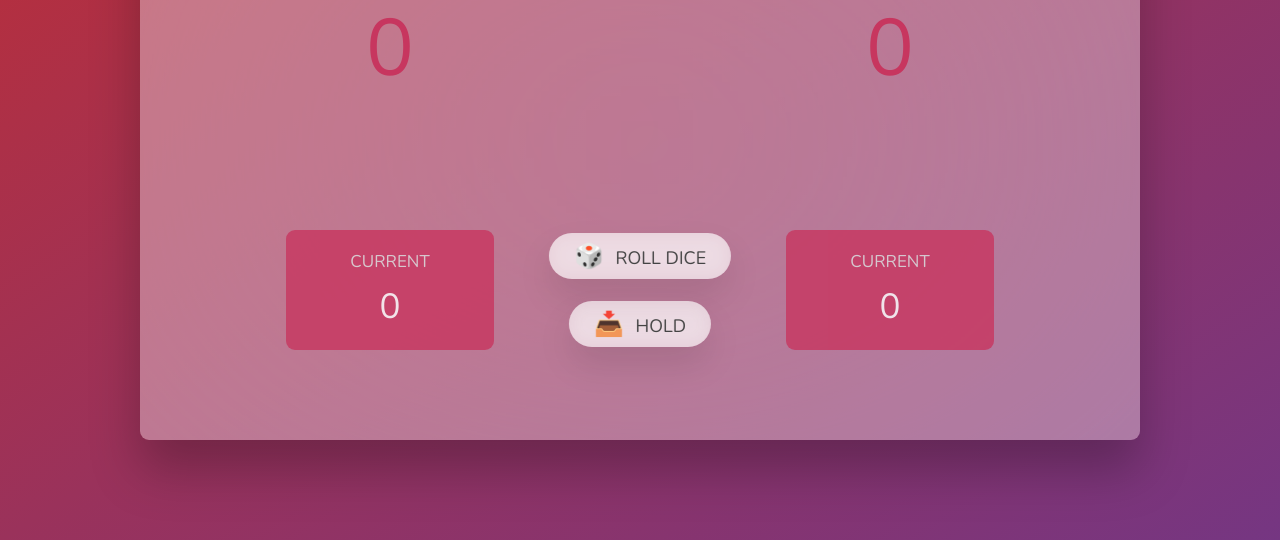
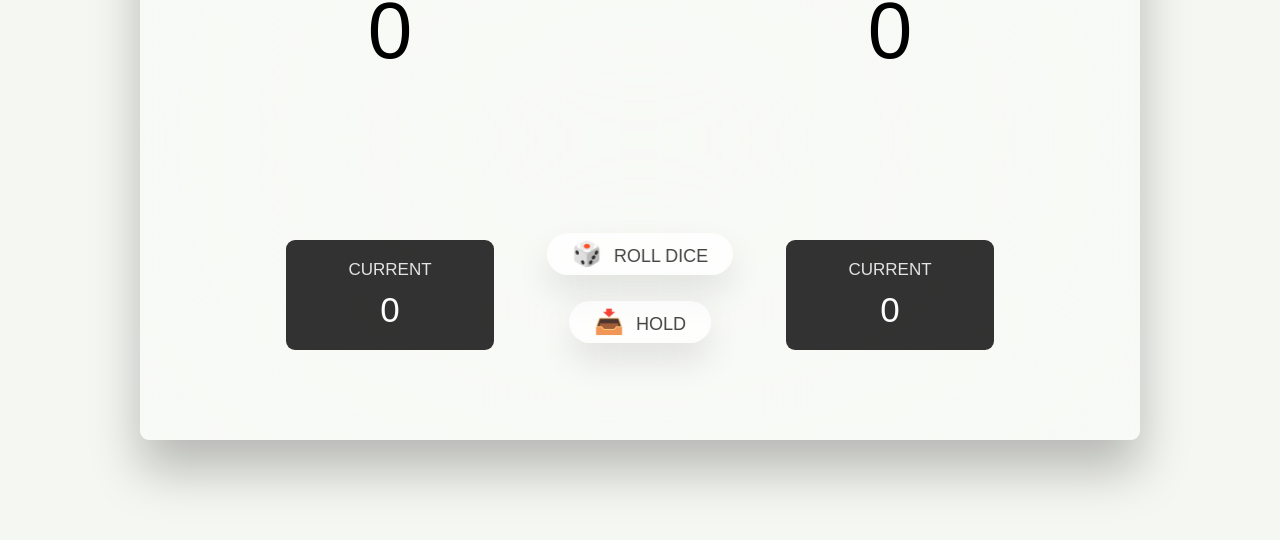
Before and after one commit to BertrandDuclot/Pig-Game, a plain HTML site: page index.html in a window 1280 px wide. Shown: the part 260-800 px from the top of the page. Drawn offline with nearby package versions, Linux system fonts and the light colour scheme.

Commit message:
Modified CSS

```diff
--- a/style.css
+++ b/style.css
@@ -1,5 +1,3 @@
-@import url('https://fonts.googleapis.com/css2?family=Nunito&display=swap');
-
 * {
   margin: 0;
   padding: 0;
@@ -12,11 +10,11 @@ html {
 }
 
 body {
-  font-family: 'Nunito', sans-serif;
+  font-family: Arial, Helvetica, sans-serif, sans-serif;
   font-weight: 400;
   height: 100vh;
   color: #333;
-  background-image: linear-gradient(to top left, #753682 0%, #bf2e34 100%);
+  background-image: linear-gradient(to top left, #f5f7f2 0%, #f5f7f2 100%);
   display: flex;
   align-items: center;
   justify-content: center;
@@ -59,7 +57,7 @@ main {
 .score {
   font-size: 8rem;
   font-weight: 300;
-  color: #c7365f;
+  color: black;
   margin-bottom: auto;
 }
 
@@ -78,7 +76,7 @@ main {
 }
 
 .current {
-  background-color: #c7365f;
+  background-color: #000000;
   opacity: 0.8;
   border-radius: 9px;
   color: #fff;
@@ -167,5 +165,5 @@ main {
 }
 
 .hidden {
-  display:none;
+  display: none;
 }
```
